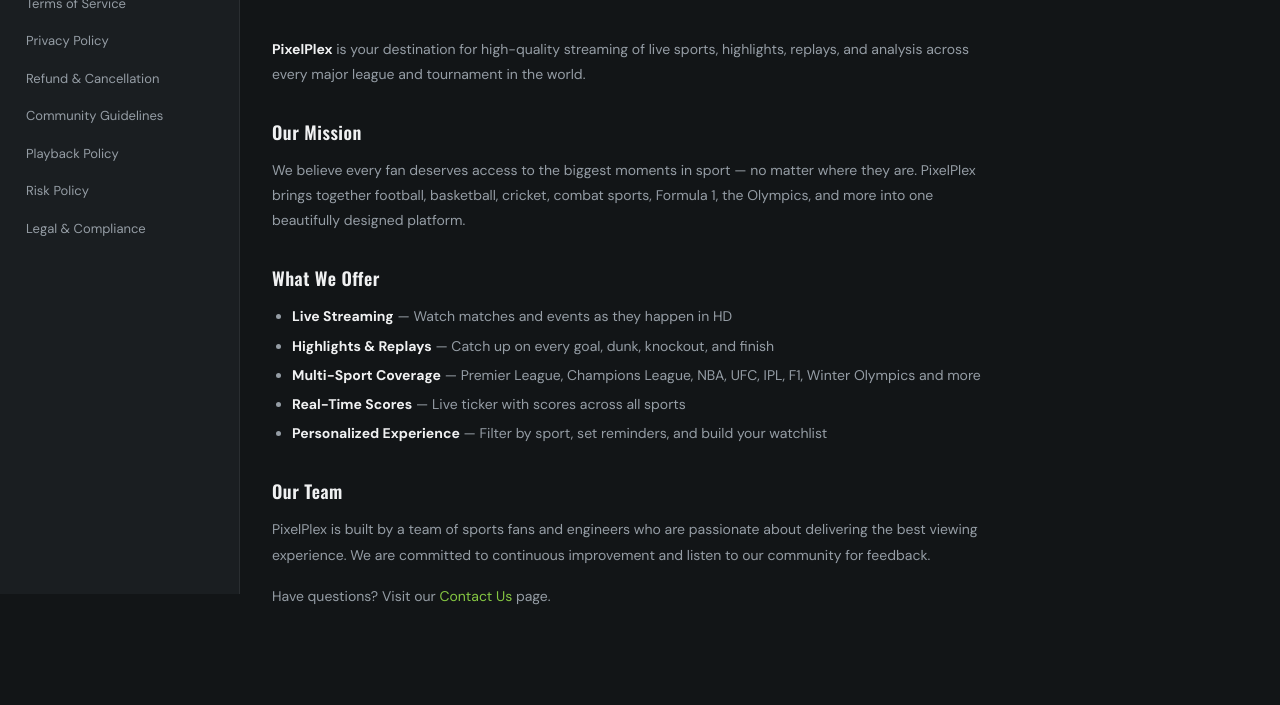
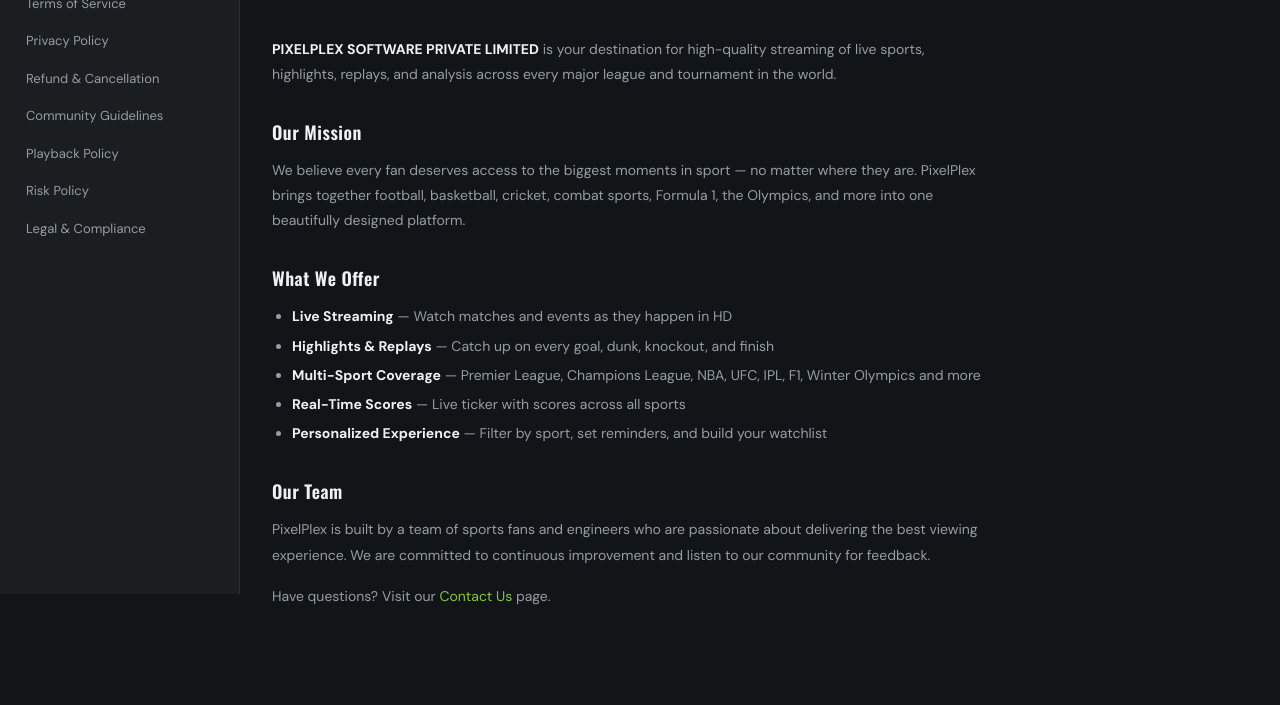
Before and after one commit to Cockscan/arena, a website: page public/info.html in a window 1280 px wide. Shown: the part 206-911 px from the top of the page. Drawn offline with nearby package versions, Linux system fonts and the light colour scheme.

Commit message:
new changes for correct address, company's name and email by sahil

```diff
--- a/public/info.html
+++ b/public/info.html
@@ -130,9 +130,9 @@
 
       about: {
         title: 'About Us',
-        date: 'PixelPlex',
+        date: 'PIXELPLEX SOFTWARE PRIVATE LIMITED',
         body: `
-          <p><strong>PixelPlex</strong> is your destination for high-quality streaming of live sports, highlights, replays, and analysis across every major league and tournament in the world.</p>
+          <p><strong>PIXELPLEX SOFTWARE PRIVATE LIMITED</strong> is your destination for high-quality streaming of live sports, highlights, replays, and analysis across every major league and tournament in the world.</p>
           <h2>Our Mission</h2>
           <p>We believe every fan deserves access to the biggest moments in sport — no matter where they are. PixelPlex brings together football, basketball, cricket, combat sports, Formula 1, the Olympics, and more into one beautifully designed platform.</p>
           <h2>What We Offer</h2>
@@ -155,16 +155,16 @@
         body: `
           <p>We'd love to hear from you. Whether you have a question, feedback, or need support, reach out to us using the details below.</p>
           <h2>General Enquiries</h2>
-          <p><strong>Email:</strong> support@pixelplex.com</p>
+          <p><strong>Email:</strong> pixelplexsoftware@gmail.com</p>
           <h2>Grievance Officer</h2>
           <p>In accordance with applicable regulations, we have appointed a Grievance Officer to address any concerns:</p>
           <p><strong>Name:</strong> PixelPlex Support Team<br>
-          <strong>Email:</strong> grievance@pixelplex.com<br>
+          <strong>Email:</strong> pixelplexsoftware@gmail.com<br>
           <strong>Response Time:</strong> We acknowledge all complaints within 24 hours and aim to resolve them within the timelines prescribed by applicable law.</p>
           <h2>Business & Partnerships</h2>
-          <p><strong>Email:</strong> partnerships@pixelplex.com</p>
+          <p><strong>Email:</strong> pixelplexsoftware@gmail.com</p>
           <h2>Mailing Address</h2>
-          <p>PixelPlex<br>Online Platform — Global Operations</p>
+          <p>PIXELPLEX SOFTWARE PRIVATE LIMITED, 3rd FLoor, Office-307<br>Plaza 2, Sector-10 Dwarka, New Delhi 110075</p>
         `
       },
 
@@ -172,7 +172,7 @@
         title: 'Terms of Service',
         date: 'Effective Date: 01/01/2026',
         body: `
-          <p>Welcome to <strong>PixelPlex</strong>. By accessing or using our platform, you agree to be bound by these Terms of Service. Please read them carefully.</p>
+          <p>Welcome to <strong>PIXELPLEX SOFTWARE PRIVATE LIMITED</strong>. By accessing or using our platform, you agree to be bound by these Terms of Service. Please read them carefully.</p>
           <h2>1. Acceptance of Terms</h2>
           <p>By creating an account or using PixelPlex, you confirm that you are at least 18 years of age (or have parental consent) and agree to these terms in full.</p>
           <h2>2. User Accounts</h2>
@@ -206,7 +206,7 @@
         title: 'Privacy Policy',
         date: 'Effective Date: 01/01/2026',
         body: `
-          <p><strong>PixelPlex</strong> is committed to protecting your privacy. This policy explains how we collect, use, and safeguard your information.</p>
+          <p><strong>PIXELPLEX SOFTWARE PRIVATE LIMITED</strong> is committed to protecting your privacy. This policy explains how we collect, use, and safeguard your information.</p>
           <h2>1. Information We Collect</h2>
           <h3>Account Information</h3>
           <p>When you sign up, we collect your username, email address, and password (stored securely).</p>
@@ -230,7 +230,7 @@
           <h2>4. Data Security</h2>
           <p>We use encryption, access controls, and monitoring to protect your data. In the event of a data breach, we will notify affected users promptly.</p>
           <h2>5. Your Rights</h2>
-          <p>You have the right to access, correct, or delete your personal data. Contact us at <strong>privacy@pixelplex.com</strong> to exercise your rights.</p>
+          <p>You have the right to access, correct, or delete your personal data.</strong> to exercise your rights.</p>
           <h2>6. Cookies</h2>
           <p>We use essential cookies to keep you signed in and functional cookies to remember your preferences. No third-party advertising cookies are used.</p>
         `
@@ -240,7 +240,7 @@
         title: 'Refund & Cancellation Policy',
         date: 'Effective Date: 01/01/2026',
         body: `
-          <p>This policy applies to all paid subscriptions and pay-per-view purchases on <strong>PixelPlex</strong>.</p>
+          <p>This policy applies to all paid subscriptions and pay-per-view purchases on <strong>PIXELPLEX SOFTWARE PRIVATE LIMITED</strong>.</p>
           <h2>1. Subscription Cancellation</h2>
           <ul>
             <li>You may cancel your subscription at any time from your account settings.</li>
@@ -253,7 +253,7 @@
             <li><strong>Pay-Per-View:</strong> Refunds are available if the event was cancelled or if you experienced a technical issue that prevented viewing. Contact support within 48 hours.</li>
           </ul>
           <h2>3. How to Request a Refund</h2>
-          <p>Email <strong>support@pixelplex.com</strong> with your account details and reason for the refund. We aim to process all refund requests within 5-7 business days.</p>
+          <p>Email <strong>pixelplexsoftware@gmail.com</strong> with your account details and reason for the refund. We aim to process all refund requests within 5-7 business days.</p>
           <h2>4. Exceptions</h2>
           <p>Refunds will not be issued for partial months of service, promotional or discounted subscriptions, or accounts suspended for policy violations.</p>
         `
@@ -263,7 +263,7 @@
         title: 'Community Guidelines',
         date: 'Effective Date: 01/01/2026',
         body: `
-          <p>PixelPlex is a community for sports fans. To keep it safe and enjoyable for everyone, all users must follow these guidelines.</p>
+          <p>PIXELPLEX SOFTWARE PRIVATE LIMITED is a community for sports fans. To keep it safe and enjoyable for everyone, all users must follow these guidelines.</p>
           <h2>1. Be Respectful</h2>
           <p>Treat other users with respect. Harassment, hate speech, discrimination, and personal attacks will not be tolerated.</p>
           <h2>2. No Harmful Content</h2>
@@ -287,7 +287,7 @@
         title: 'Playback Policy',
         date: 'Effective Date: 01/01/2026',
         body: `
-          <p>This policy explains how video playback works on <strong>PixelPlex</strong>.</p>
+          <p>This policy explains how video playback works on <strong>PIXELPLEX SOFTWARE PRIVATE LIMITED</strong>.</p>
           <h2>1. Streaming Quality</h2>
           <p>PixelPlex streams in up to 1080p HD. Quality adjusts automatically based on your internet speed. A minimum connection of 5 Mbps is recommended for HD streaming.</p>
           <h2>2. Supported Devices</h2>
@@ -303,7 +303,7 @@
           <h2>5. Downloads</h2>
           <p>Downloading content for offline viewing is not currently supported. All content must be streamed through the platform.</p>
           <h2>6. Technical Issues</h2>
-          <p>If you experience buffering, lag, or playback errors, try refreshing the page, clearing your cache, or switching to a lower quality setting. For persistent issues, contact <strong>support@pixelplex.com</strong>.</p>
+          <p>If you experience buffering, lag, or playback errors, try refreshing the page, clearing your cache, or switching to a lower quality setting. For persistent issues, contact <strong>pixelplexsoftware@gmail.com</strong>.</p>
         `
       },
 
@@ -311,7 +311,7 @@
         title: 'Risk Policy',
         date: 'Effective Date: 01/01/2026',
         body: `
-          <p>This Risk Policy explains key risks for users and how <strong>PixelPlex</strong> manages operational, legal, and content-related risks on the platform.</p>
+          <p>This Risk Policy explains key risks for users and how <strong>PIXELPLEX SOFTWARE PRIVATE LIMITED</strong> manages operational, legal, and content-related risks on the platform.</p>
           <h2>1. Content Risk</h2>
           <h3>1.1 User-Generated Content</h3>
           <p>UGC may be inaccurate, offensive, or unlawful. We reduce risk via:</p>
@@ -339,7 +339,7 @@
           <h2>6. Platform Performance Risk</h2>
           <p>We mitigate downtime with redundant hosting/CDN, monitoring and incident response, and planned maintenance windows.</p>
           <h2>7. Reporting & Response</h2>
-          <p>Users can report safety, fraud, privacy, or content risks via <strong>support@pixelplex.com</strong>. We acknowledge complaints and act within timelines prescribed by applicable law.</p>
+          <p>Users can report safety, fraud, privacy, or content risks via <strong>pixelplexsoftware@gmail.com</strong>. We acknowledge complaints and act within timelines prescribed by applicable law.</p>
         `
       },
 
@@ -347,9 +347,9 @@
         title: 'Legal & Compliance',
         date: 'Effective Date: 01/01/2026',
         body: `
-          <p><strong>PixelPlex</strong> is committed to operating in full compliance with applicable laws and regulations.</p>
+          <p><strong>PIXELPLEX SOFTWARE PRIVATE LIMITED</strong> is committed to operating in full compliance with applicable laws and regulations.</p>
           <h2>1. Intermediary Status</h2>
-          <p>PixelPlex operates as an intermediary platform. We provide tools for content discovery and streaming but are not the creator of third-party content hosted on the platform.</p>
+          <p>PIXELPLEX SOFTWARE PRIVATE LIMITED operates as an intermediary platform. We provide tools for content discovery and streaming but are not the creator of third-party content hosted on the platform.</p>
           <h2>2. Copyright Compliance</h2>
           <p>We respect intellectual property rights. If you believe content on our platform infringes your copyright, please submit a takedown request to <strong>legal@pixelplex.com</strong> with:</p>
           <ul>
@@ -364,7 +364,7 @@
           <p>PixelPlex complies with consumer protection and e-commerce rules including transparent pricing, clear cancellation and refund policies, and accessible grievance mechanisms.</p>
           <h2>5. Grievance Redressal</h2>
           <p>For any legal concerns or grievances, please contact:</p>
-          <p><strong>Email:</strong> legal@pixelplex.com<br>
+          <p><strong>Email:</strong> pixelplexsoftware@gmail.com<br>
           <strong>Response Time:</strong> Within timelines prescribed by applicable law</p>
           <h2>6. Governing Law</h2>
           <p>These policies are governed by and construed in accordance with applicable laws. Any disputes arising from the use of PixelPlex shall be subject to the exclusive jurisdiction of the relevant courts.</p>
```
Also changed, not shown: public/index.html (+1 -0 lines), src/styles/footer.css (+8 -0 lines), 1 other file.
